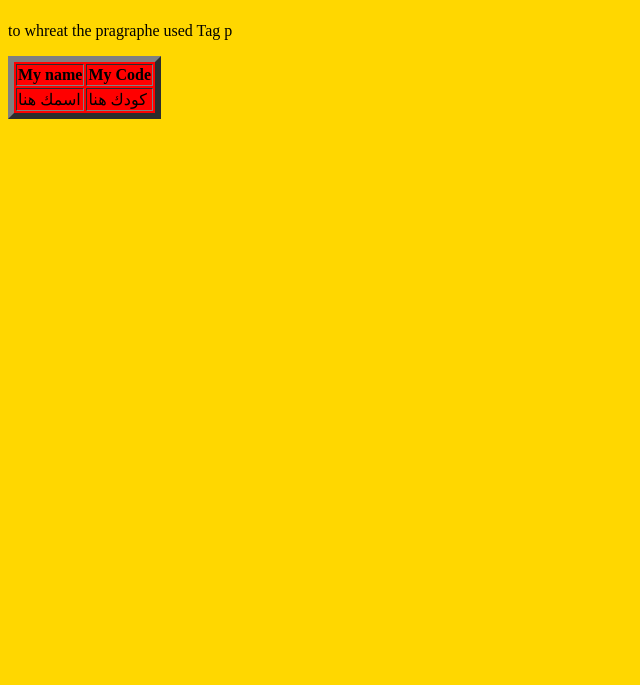
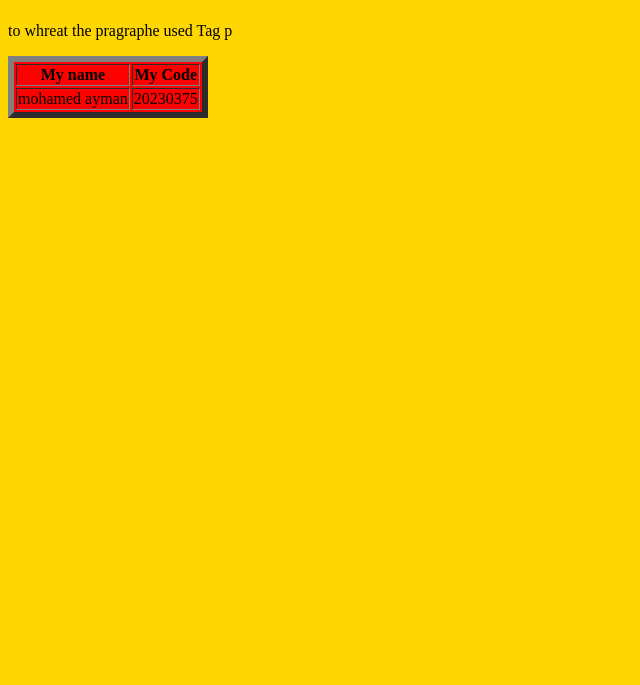
Before and after one commit to demonalo/first-webpage, a plain HTML site: page index.html in a window 1280 px wide. Shown: the part 115-800 px from the top of the page, without its empty margins (0-640 px from the left). Drawn offline with Linux system fonts and the light colour scheme.

Commit message:
Update index.html

```diff
--- a/index.html
+++ b/index.html
@@ -29,7 +29,7 @@
     <table border="6" class="table">
       <th>My name</th>
       <th>My Code</th>
-      <tr><td>اسمك هنا<td>كودك هنا </td></td></tr>
+      <tr><td>mohamed ayman <td> 20230375 </td></td></tr>
     </table>
 </body>
 </html>
```
